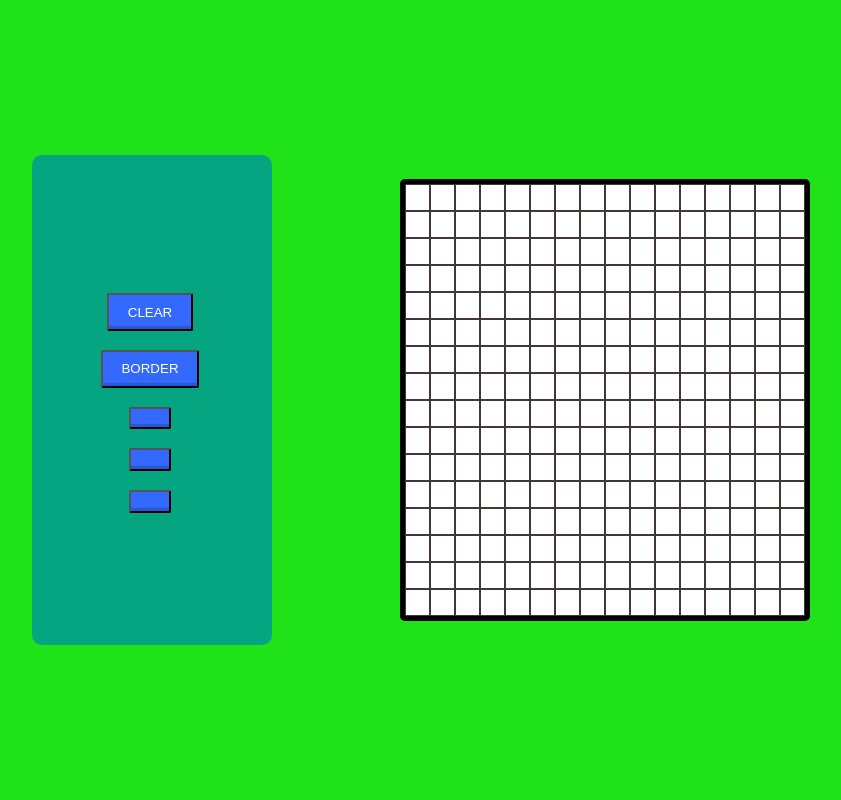
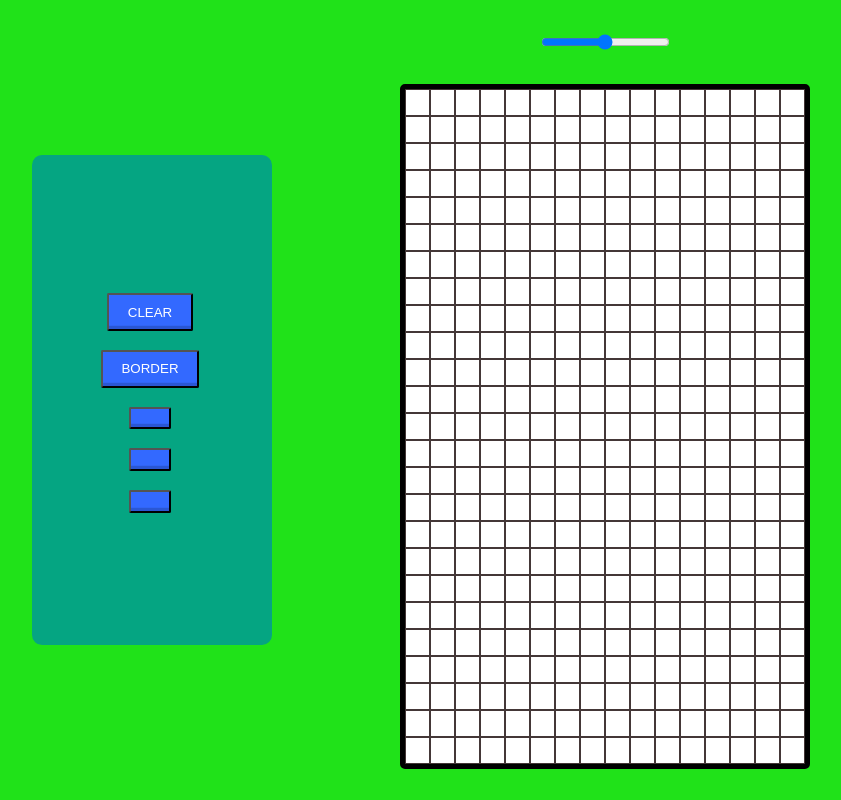
Before and after one commit to LibeerDev/odin-etch-the-sketch, a plain HTML site: page index.html in a window 1280 px wide. Shown: the whole page, without its empty margins (219-1060 px from the left). Drawn offline with Linux system fonts and the light colour scheme.

Commit message:
added grid size slider, unfinished

```diff
--- a/index.html
+++ b/index.html
@@ -24,7 +24,13 @@
 
         </button>
     </div>
-    <div class="container" id="gridContainer"></div>
+    <div id="right">
+        <div id="changeGridDiv">
+            <input type="range" min="4" max="100" value="50" class="slider" step="4" id="gridSlider">
+        </div>
+        <div id="sliderValue"></div>
+        <div class="container" id="gridContainer"></div>
+    </div>
     <script src="script.js"> </script>
 </body>
 </html>
--- a/script.js
+++ b/script.js
@@ -1,9 +1,40 @@
+document.addEventListener('DOMContentLoaded', () => {
   const container = document.getElementById('gridContainer');
-const controls = document.getElementById('controls');
-const clear = document.getElementById('clear');
-const hideBtn = document.getElementById('hideBtn');
+  const controlsDiv = document.getElementById('controls');
+  const clearBtn = document.getElementById('clear');
+  const hide = document.getElementById('hideBtn');
+  const sliderElement = document.getElementById('gridSlider');
+  const sliderValueElement = document.getElementById('sliderValue');
+
+  setup();
+
+  function setup(){
+    drawGrid(20);
+    const value = this.value;
+    sliderValueElement.textContent = value;
+  }
+
+  function drawGrid(gridSize){
+    for (let i = 0; i < (gridSize * gridSize); i++) {
+      const square = document.createElement('div');
+      square.classList.add('grid-square');
+      container.appendChild(square);
+    }
+  }
+
+  // Adding an event listener
+  sliderElement.addEventListener('input', function() {
+    const value = this.value;
+    sliderValueElement.textContent = value;
+    changeTheGridSize(value);
+  });
+
+  function changeTheGridSize(value){
+
+  }
 
   let isMouseDown = false;
+
 
   // Creating the grid
   window.addEventListener('mousedown', () => {
@@ -22,13 +53,6 @@ window.addEventListener('mousemove', (event) => {
       }
     }
   });
-
-for (let i = 0; i < 256; i++) {
-  const square = document.createElement('div');
-  square.classList.add('grid-square');
-  container.appendChild(square);
-}
-
 
   function getAllSquares() {
       return allGridSquares = document.querySelectorAll('.grid-square');
@@ -51,3 +75,4 @@ function hideBorder() {
       getAllSquares();
       allGridSquares.forEach((square) => square.classList.toggle("hide"));
   }
+});
--- a/styles.css
+++ b/styles.css
@@ -59,3 +59,19 @@ body {
 .hide {
     border: none;
 }
+
+#changeGridDiv {
+  align-self: center;
+}
+
+#right {
+  display: flex;
+  flex-direction: column;
+  justify-content: center;
+}
+
+#sliderValue {
+  font-size: 24px;
+  align-self: center;
+  margin-bottom: 30px;
+}
```
Lines whose indentation alone changed are shown as unchanged.
